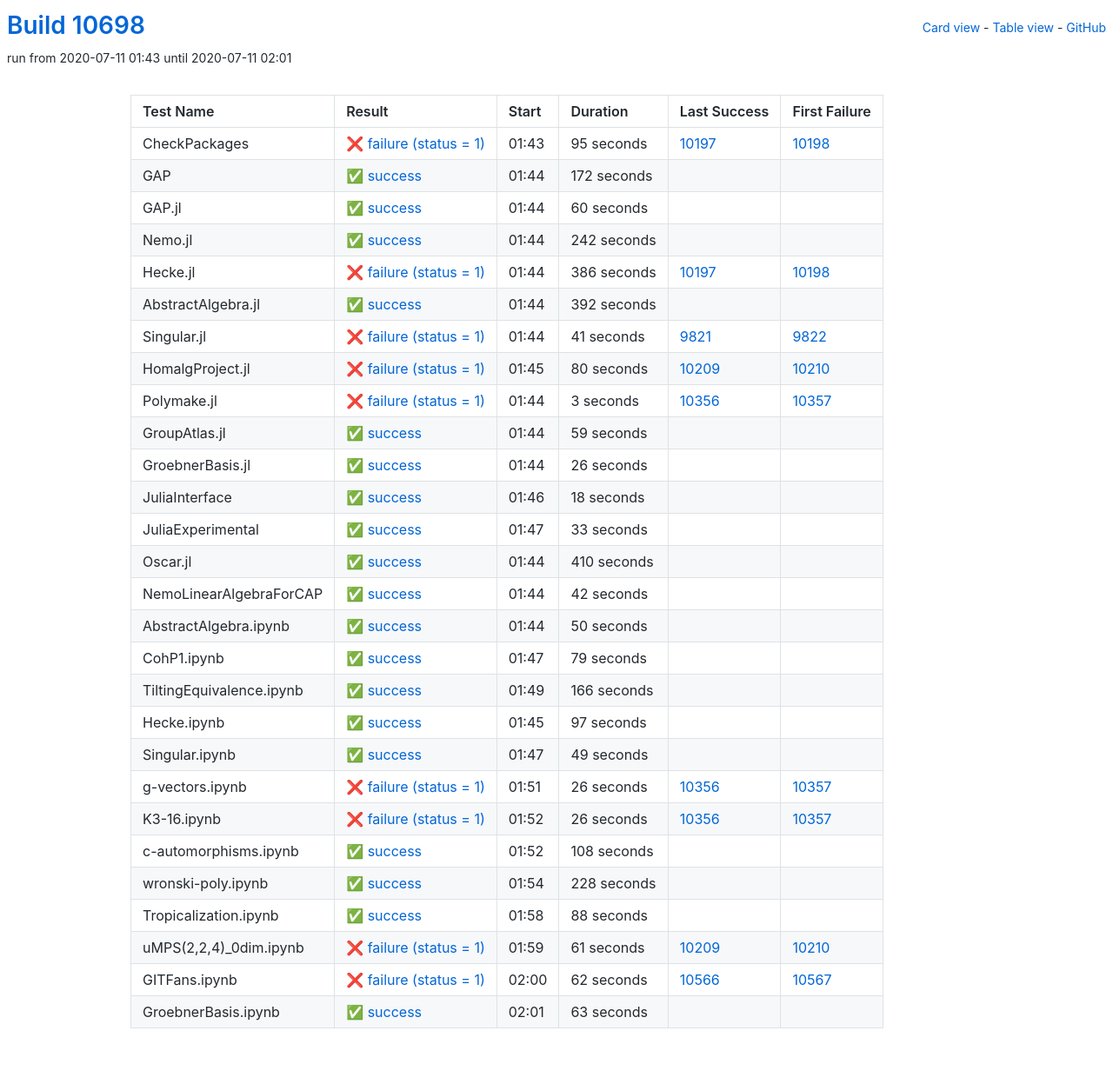
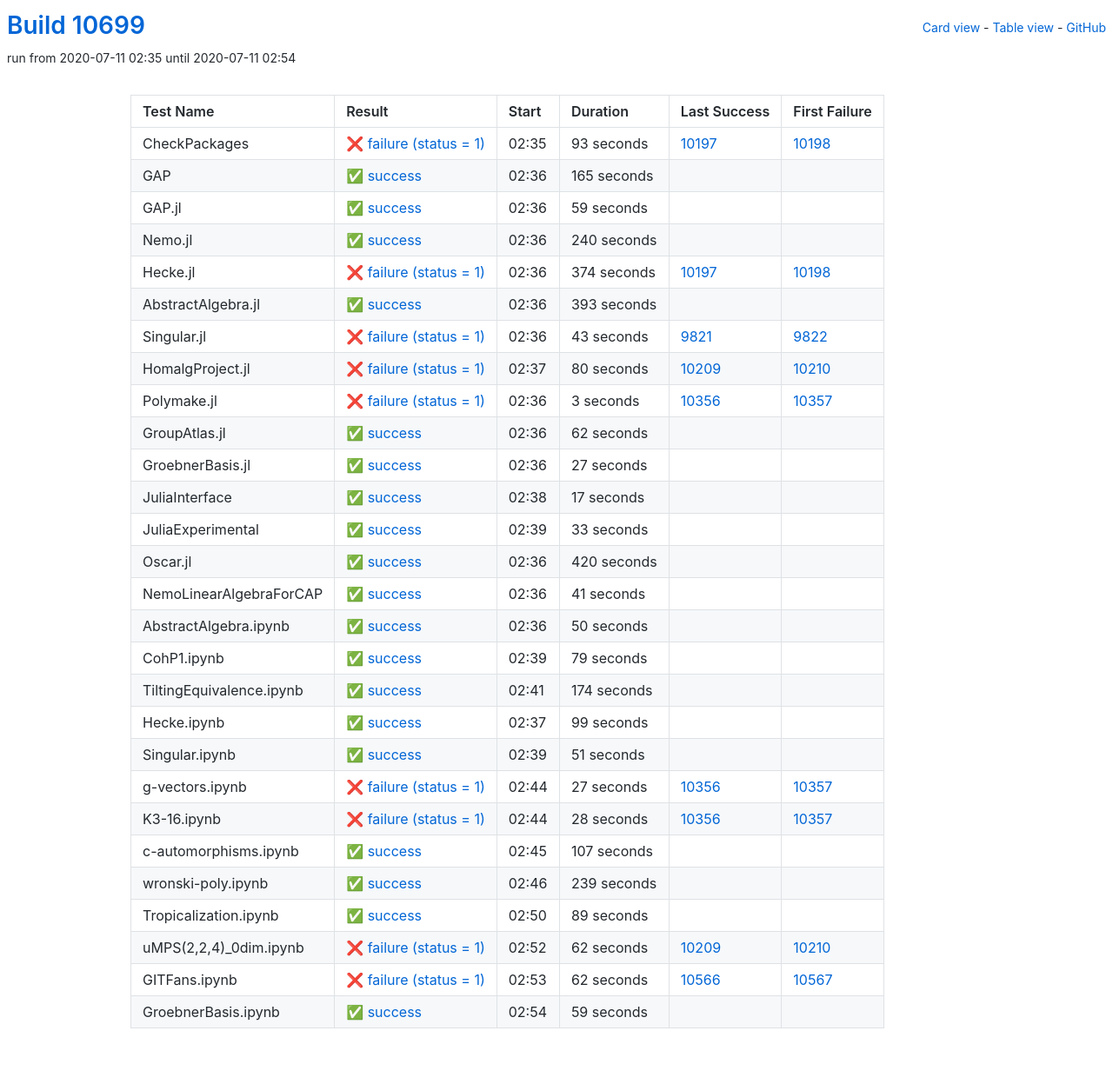
Before and after one commit to oscar-system/oscar-ci-status, a Jekyll site: the page built from table.html, in a window 1280 px wide. Shown: the whole page at 87% size. Built offline with Jekyll 4.4.1, drawn with Linux system fonts in a browser that asks for light colours.

Commit message:
Build #10699

```diff
--- a/_data/ci.yml
+++ b/_data/ci.yml
@@ -1,6 +1,6 @@
 ---
-build: 10698
-build_url: https://oscarci.mathematik.uni-kl.de/job/oscar/10698/
+build: 10699
+build_url: https://oscarci.mathematik.uni-kl.de/job/oscar/10699/
 job: oscar
 organization: oscar-system
 repo: oscar-ci-status
@@ -8,92 +8,92 @@
 tests:
 - name: CheckPackages
   id: checkpackages
-  log: https://oscarci.mathematik.uni-kl.de/job/oscar/10698/artifact/logs/build-10698/CheckPackages.log
-  start: 2020-07-11 01:43
+  log: https://oscarci.mathematik.uni-kl.de/job/oscar/10699/artifact/logs/build-10699/CheckPackages.log
+  start: 2020-07-11 02:35
   success: false
   exitcode: 1
   status: failure
-  duration: 95
+  duration: 93
   last_success: 10197
   last_success_url: https://oscarci.mathematik.uni-kl.de/job/oscar/10197/
   first_failure: 10198
   first_failure_url: https://oscarci.mathematik.uni-kl.de/job/oscar/10198/
 - name: GAP
   id: gap
-  log: https://oscarci.mathematik.uni-kl.de/job/oscar/10698/artifact/logs/build-10698/GAP.log
-  start: 2020-07-11 01:44
+  log: https://oscarci.mathematik.uni-kl.de/job/oscar/10699/artifact/logs/build-10699/GAP.log
+  start: 2020-07-11 02:36
   success: true
   exitcode: 0
   status: success
-  duration: 172
+  duration: 165
   last_success: false
   last_success_url:
   first_failure: false
   first_failure_url:
 - name: GAP.jl
   id: gap-jl
-  log: https://oscarci.mathematik.uni-kl.de/job/oscar/10698/artifact/logs/build-10698/GAP.jl.log
-  start: 2020-07-11 01:44
+  log: https://oscarci.mathematik.uni-kl.de/job/oscar/10699/artifact/logs/build-10699/GAP.jl.log
+  start: 2020-07-11 02:36
   success: true
   exitcode: 0
   status: success
-  duration: 60
+  duration: 59
   last_success: false
   last_success_url:
   first_failure: false
   first_failure_url:
 - name: Nemo.jl
   id: nemo-jl
-  log: https://oscarci.mathematik.uni-kl.de/job/oscar/10698/artifact/logs/build-10698/Nemo.jl.log
-  start: 2020-07-11 01:44
+  log: https://oscarci.mathematik.uni-kl.de/job/oscar/10699/artifact/logs/build-10699/Nemo.jl.log
+  start: 2020-07-11 02:36
   success: true
   exitcode: 0
   status: success
-  duration: 242
+  duration: 240
   last_success: false
   last_success_url:
   first_failure: false
   first_failure_url:
 - name: Hecke.jl
   id: hecke-jl
-  log: https://oscarci.mathematik.uni-kl.de/job/oscar/10698/artifact/logs/build-10698/Hecke.jl.log
-  start: 2020-07-11 01:44
+  log: https://oscarci.mathematik.uni-kl.de/job/oscar/10699/artifact/logs/build-10699/Hecke.jl.log
+  start: 2020-07-11 02:36
   success: false
   exitcode: 1
   status: failure
-  duration: 386
+  duration: 374
   last_success: 10197
   last_success_url: https://oscarci.mathematik.uni-kl.de/job/oscar/10197/
   first_failure: 10198
   first_failure_url: https://oscarci.mathematik.uni-kl.de/job/oscar/10198/
 - name: AbstractAlgebra.jl
   id: abstractalgebra-jl
-  log: https://oscarci.mathematik.uni-kl.de/job/oscar/10698/artifact/logs/build-10698/AbstractAlgebra.jl.log
-  start: 2020-07-11 01:44
+  log: https://oscarci.mathematik.uni-kl.de/job/oscar/10699/artifact/logs/build-10699/AbstractAlgebra.jl.log
+  start: 2020-07-11 02:36
   success: true
   exitcode: 0
   status: success
-  duration: 392
+  duration: 393
   last_success: false
   last_success_url:
   first_failure: false
   first_failure_url:
 - name: Singular.jl
   id: singular-jl
-  log: https://oscarci.mathematik.uni-kl.de/job/oscar/10698/artifact/logs/build-10698/Singular.jl.log
-  start: 2020-07-11 01:44
+  log: https://oscarci.mathematik.uni-kl.de/job/oscar/10699/artifact/logs/build-10699/Singular.jl.log
+  start: 2020-07-11 02:36
   success: false
   exitcode: 1
   status: failure
-  duration: 41
+  duration: 43
   last_success: 9821
   last_success_url: https://oscarci.mathematik.uni-kl.de/job/oscar/9821/
   first_failure: 9822
   first_failure_url: https://oscarci.mathematik.uni-kl.de/job/oscar/9822/
 - name: HomalgProject.jl
   id: homalgproject-jl
-  log: https://oscarci.mathematik.uni-kl.de/job/oscar/10698/artifact/logs/build-10698/HomalgProject.jl.log
-  start: 2020-07-11 01:45
+  log: https://oscarci.mathematik.uni-kl.de/job/oscar/10699/artifact/logs/build-10699/HomalgProject.jl.log
+  start: 2020-07-11 02:37
   success: false
   exitcode: 1
   status: failure
@@ -104,8 +104,8 @@
   first_failure_url: https://oscarci.mathematik.uni-kl.de/job/oscar/10210/
 - name: Polymake.jl
   id: polymake-jl
-  log: https://oscarci.mathematik.uni-kl.de/job/oscar/10698/artifact/logs/build-10698/Polymake.jl.log
-  start: 2020-07-11 01:44
+  log: https://oscarci.mathematik.uni-kl.de/job/oscar/10699/artifact/logs/build-10699/Polymake.jl.log
+  start: 2020-07-11 02:36
   success: false
   exitcode: 1
   status: failure
@@ -116,44 +116,44 @@
   first_failure_url: https://oscarci.mathematik.uni-kl.de/job/oscar/10357/
 - name: GroupAtlas.jl
   id: groupatlas-jl
-  log: https://oscarci.mathematik.uni-kl.de/job/oscar/10698/artifact/logs/build-10698/GroupAtlas.jl.log
-  start: 2020-07-11 01:44
+  log: https://oscarci.mathematik.uni-kl.de/job/oscar/10699/artifact/logs/build-10699/GroupAtlas.jl.log
+  start: 2020-07-11 02:36
   success: true
   exitcode: 0
   status: success
-  duration: 59
+  duration: 62
   last_success: false
   last_success_url:
   first_failure: false
   first_failure_url:
 - name: GroebnerBasis.jl
   id: groebnerbasis-jl
-  log: https://oscarci.mathematik.uni-kl.de/job/oscar/10698/artifact/logs/build-10698/GroebnerBasis.jl.log
-  start: 2020-07-11 01:44
+  log: https://oscarci.mathematik.uni-kl.de/job/oscar/10699/artifact/logs/build-10699/GroebnerBasis.jl.log
+  start: 2020-07-11 02:36
   success: true
   exitcode: 0
   status: success
-  duration: 26
+  duration: 27
   last_success: false
   last_success_url:
   first_failure: false
   first_failure_url:
 - name: JuliaInterface
   id: juliainterface
-  log: https://oscarci.mathematik.uni-kl.de/job/oscar/10698/artifact/logs/build-10698/JuliaInterface.log
-  start: 2020-07-11 01:46
+  log: https://oscarci.mathematik.uni-kl.de/job/oscar/10699/artifact/logs/build-10699/JuliaInterface.log
+  start: 2020-07-11 02:38
   success: true
   exitcode: 0
   status: success
-  duration: 18
+  duration: 17
   last_success: false
   last_success_url:
   first_failure: false
   first_failure_url:
 - name: JuliaExperimental
   id: juliaexperimental
-  log: https://oscarci.mathematik.uni-kl.de/job/oscar/10698/artifact/logs/build-10698/JuliaExperimental.log
-  start: 2020-07-11 01:47
+  log: https://oscarci.mathematik.uni-kl.de/job/oscar/10699/artifact/logs/build-10699/JuliaExperimental.log
+  start: 2020-07-11 02:39
   success: true
   exitcode: 0
   status: success
@@ -164,32 +164,32 @@
   first_failure_url:
 - name: Oscar.jl
   id: oscar-jl
-  log: https://oscarci.mathematik.uni-kl.de/job/oscar/10698/artifact/logs/build-10698/Oscar.jl.log
-  start: 2020-07-11 01:44
+  log: https://oscarci.mathematik.uni-kl.de/job/oscar/10699/artifact/logs/build-10699/Oscar.jl.log
+  start: 2020-07-11 02:36
   success: true
   exitcode: 0
   status: success
-  duration: 410
+  duration: 420
   last_success: false
   last_success_url:
   first_failure: false
   first_failure_url:
 - name: NemoLinearAlgebraForCAP
   id: nemolinearalgebraforcap
-  log: https://oscarci.mathematik.uni-kl.de/job/oscar/10698/artifact/logs/build-10698/NemoLinearAlgebraForCAP.log
-  start: 2020-07-11 01:44
+  log: https://oscarci.mathematik.uni-kl.de/job/oscar/10699/artifact/logs/build-10699/NemoLinearAlgebraForCAP.log
+  start: 2020-07-11 02:36
   success: true
   exitcode: 0
   status: success
-  duration: 42
+  duration: 41
   last_success: false
   last_success_url:
   first_failure: false
   first_failure_url:
 - name: AbstractAlgebra.ipynb
   id: abstractalgebra-ipynb
-  log: https://oscarci.mathematik.uni-kl.de/job/oscar/10698/artifact/logs/build-10698/AbstractAlgebra.ipynb.log
-  start: 2020-07-11 01:44
+  log: https://oscarci.mathematik.uni-kl.de/job/oscar/10699/artifact/logs/build-10699/AbstractAlgebra.ipynb.log
+  start: 2020-07-11 02:36
   success: true
   exitcode: 0
   status: success
@@ -200,8 +200,8 @@
   first_failure_url:
 - name: CohP1.ipynb
   id: cohp1-ipynb
-  log: https://oscarci.mathematik.uni-kl.de/job/oscar/10698/artifact/logs/build-10698/CohP1.ipynb.log
-  start: 2020-07-11 01:47
+  log: https://oscarci.mathematik.uni-kl.de/job/oscar/10699/artifact/logs/build-10699/CohP1.ipynb.log
+  start: 2020-07-11 02:39
   success: true
   exitcode: 0
   status: success
@@ -212,116 +212,116 @@
   first_failure_url:
 - name: TiltingEquivalence.ipynb
   id: tiltingequivalence-ipynb
-  log: https://oscarci.mathematik.uni-kl.de/job/oscar/10698/artifact/logs/build-10698/TiltingEquivalence.ipynb.log
-  start: 2020-07-11 01:49
+  log: https://oscarci.mathematik.uni-kl.de/job/oscar/10699/artifact/logs/build-10699/TiltingEquivalence.ipynb.log
+  start: 2020-07-11 02:41
   success: true
   exitcode: 0
   status: success
-  duration: 166
+  duration: 174
   last_success: false
   last_success_url:
   first_failure: false
   first_failure_url:
 - name: Hecke.ipynb
   id: hecke-ipynb
-  log: https://oscarci.mathematik.uni-kl.de/job/oscar/10698/artifact/logs/build-10698/Hecke.ipynb.log
-  start: 2020-07-11 01:45
+  log: https://oscarci.mathematik.uni-kl.de/job/oscar/10699/artifact/logs/build-10699/Hecke.ipynb.log
+  start: 2020-07-11 02:37
   success: true
   exitcode: 0
   status: success
-  duration: 97
+  duration: 99
   last_success: false
   last_success_url:
   first_failure: false
   first_failure_url:
 - name: Singular.ipynb
   id: singular-ipynb
-  log: https://oscarci.mathematik.uni-kl.de/job/oscar/10698/artifact/logs/build-10698/Singular.ipynb.log
-  start: 2020-07-11 01:47
+  log: https://oscarci.mathematik.uni-kl.de/job/oscar/10699/artifact/logs/build-10699/Singular.ipynb.log
+  start: 2020-07-11 02:39
   success: true
   exitcode: 0
   status: success
-  duration: 49
+  duration: 51
   last_success: false
   last_success_url:
   first_failure: false
   first_failure_url:
 - name: g-vectors.ipynb
   id: g-vectors-ipynb
-  log: https://oscarci.mathematik.uni-kl.de/job/oscar/10698/artifact/logs/build-10698/g-vectors.ipynb.log
-  start: 2020-07-11 01:51
+  log: https://oscarci.mathematik.uni-kl.de/job/oscar/10699/artifact/logs/build-10699/g-vectors.ipynb.log
+  start: 2020-07-11 02:44
   success: false
   exitcode: 1
   status: failure
-  duration: 26
+  duration: 27
   last_success: 10356
   last_success_url: https://oscarci.mathematik.uni-kl.de/job/oscar/10356/
   first_failure: 10357
   first_failure_url: https://oscarci.mathematik.uni-kl.de/job/oscar/10357/
 - name: K3-16.ipynb
   id: k3-16-ipynb
-  log: https://oscarci.mathematik.uni-kl.de/job/oscar/10698/artifact/logs/build-10698/K3-16.ipynb.log
-  start: 2020-07-11 01:52
+  log: https://oscarci.mathematik.uni-kl.de/job/oscar/10699/artifact/logs/build-10699/K3-16.ipynb.log
+  start: 2020-07-11 02:44
   success: false
   exitcode: 1
   status: failure
-  duration: 26
+  duration: 28
   last_success: 10356
   last_success_url: https://oscarci.mathematik.uni-kl.de/job/oscar/10356/
   first_failure: 10357
   first_failure_url: https://oscarci.mathematik.uni-kl.de/job/oscar/10357/
 - name: c-automorphisms.ipynb
   id: c-automorphisms-ipynb
-  log: https://oscarci.mathematik.uni-kl.de/job/oscar/10698/artifact/logs/build-10698/c-automorphisms.ipynb.log
-  start: 2020-07-11 01:52
+  log: https://oscarci.mathematik.uni-kl.de/job/oscar/10699/artifact/logs/build-10699/c-automorphisms.ipynb.log
+  start: 2020-07-11 02:45
   success: true
   exitcode: 0
   status: success
-  duration: 108
+  duration: 107
   last_success: false
   last_success_url:
   first_failure: false
   first_failure_url:
 - name: wronski-poly.ipynb
   id: wronski-poly-ipynb
-  log: https://oscarci.mathematik.uni-kl.de/job/oscar/10698/artifact/logs/build-10698/wronski-poly.ipynb.log
-  start: 2020-07-11 01:54
+  log: https://oscarci.mathematik.uni-kl.de/job/oscar/10699/artifact/logs/build-10699/wronski-poly.ipynb.log
+  start: 2020-07-11 02:46
   success: true
   exitcode: 0
   status: success
-  duration: 228
+  duration: 239
   last_success: false
   last_success_url:
   first_failure: false
   first_failure_url:
 - name: Tropicalization.ipynb
   id: tropicalization-ipynb
-  log: https://oscarci.mathematik.uni-kl.de/job/oscar/10698/artifact/logs/build-10698/Tropicalization.ipynb.log
-  start: 2020-07-11 01:58
+  log: https://oscarci.mathematik.uni-kl.de/job/oscar/10699/artifact/logs/build-10699/Tropicalization.ipynb.log
+  start: 2020-07-11 02:50
   success: true
   exitcode: 0
   status: success
-  duration: 88
+  duration: 89
   last_success: false
   last_success_url:
   first_failure: false
   first_failure_url:
 - name: uMPS(2,2,4)_0dim.ipynb
   id: umps-2-2-4-0dim-ipynb
-  log: https://oscarci.mathematik.uni-kl.de/job/oscar/10698/artifact/logs/build-10698/uMPS-2-2-4-_0dim.ipynb.log
-  start: 2020-07-11 01:59
+  log: https://oscarci.mathematik.uni-kl.de/job/oscar/10699/artifact/logs/build-10699/uMPS-2-2-4-_0dim.ipynb.log
+  start: 2020-07-11 02:52
   success: false
   exitcode: 1
   status: failure
-  duration: 61
+  duration: 62
   last_success: 10209
   last_success_url: https://oscarci.mathematik.uni-kl.de/job/oscar/10209/
   first_failure: 10210
   first_failure_url: https://oscarci.mathematik.uni-kl.de/job/oscar/10210/
 - name: GITFans.ipynb
   id: gitfans-ipynb
-  log: https://oscarci.mathematik.uni-kl.de/job/oscar/10698/artifact/logs/build-10698/GITFans.ipynb.log
-  start: 2020-07-11 02:00
+  log: https://oscarci.mathematik.uni-kl.de/job/oscar/10699/artifact/logs/build-10699/GITFans.ipynb.log
+  start: 2020-07-11 02:53
   success: false
   exitcode: 1
   status: failure
@@ -332,12 +332,12 @@
   first_failure_url: https://oscarci.mathematik.uni-kl.de/job/oscar/10567/
 - name: GroebnerBasis.ipynb
   id: groebnerbasis-ipynb
-  log: https://oscarci.mathematik.uni-kl.de/job/oscar/10698/artifact/logs/build-10698/GroebnerBasis.ipynb.log
-  start: 2020-07-11 02:01
+  log: https://oscarci.mathematik.uni-kl.de/job/oscar/10699/artifact/logs/build-10699/GroebnerBasis.ipynb.log
+  start: 2020-07-11 02:54
   success: true
   exitcode: 0
   status: success
-  duration: 63
+  duration: 59
   last_success: false
   last_success_url:
   first_failure: false
```
Also changed, not shown: README.md.
